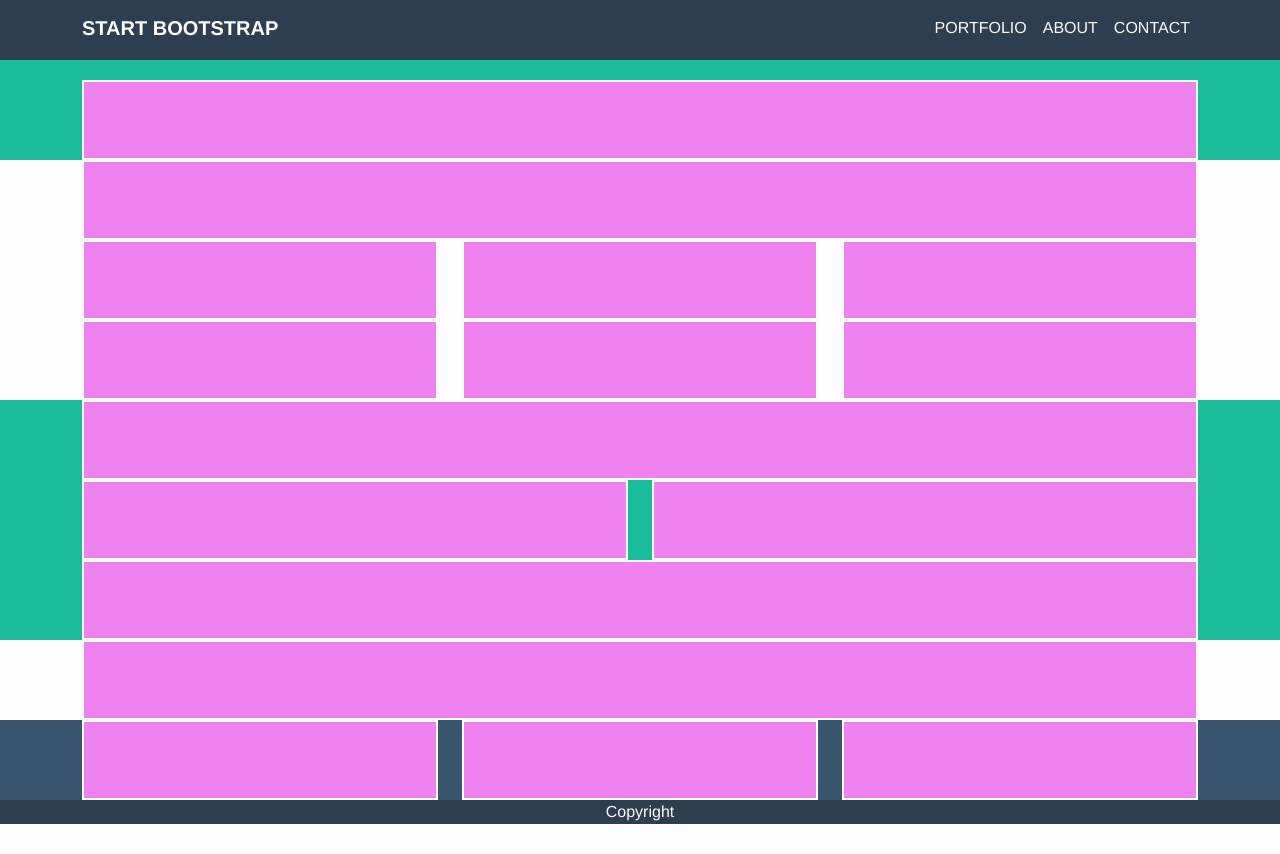
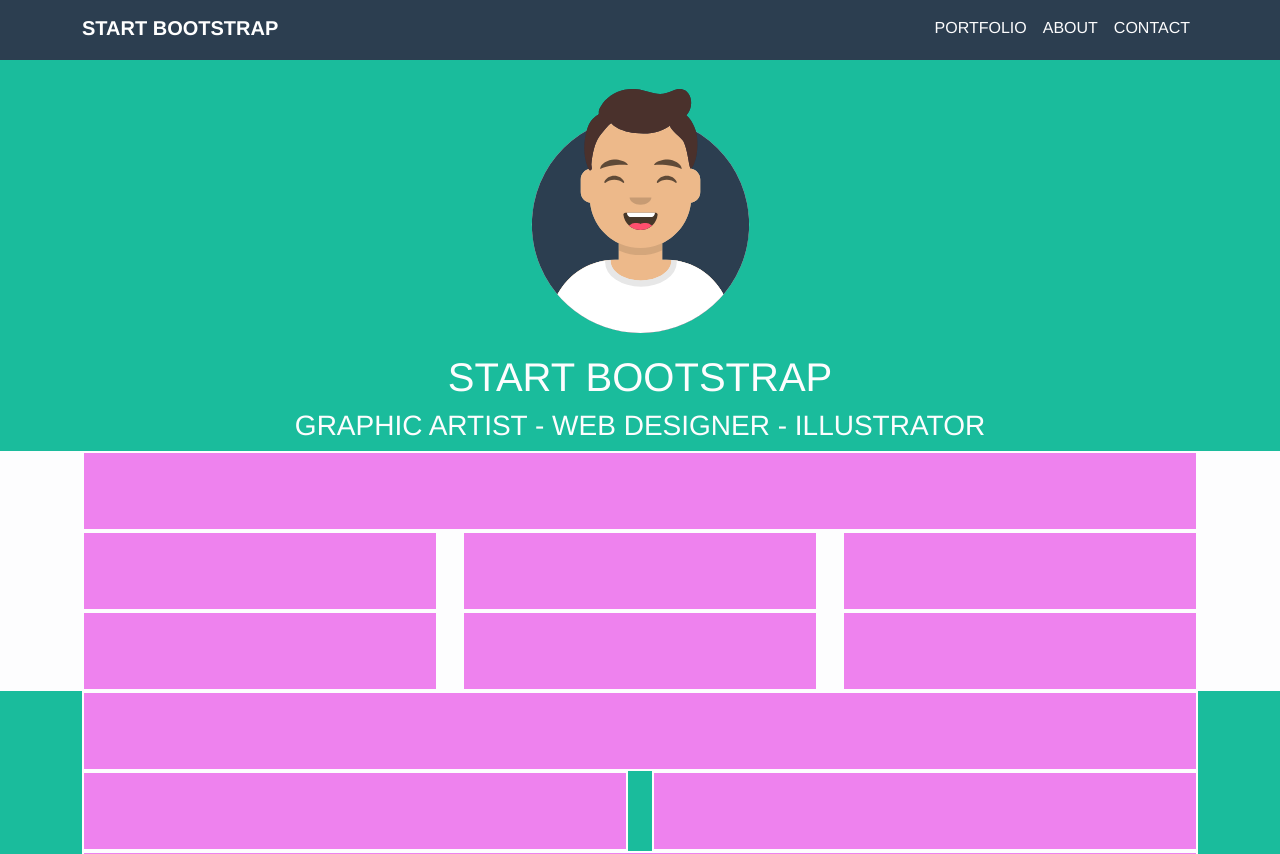
Before and after one commit to ginevrabotrugno/html-css-bootstrap-freelancer, a plain HTML site: page index.html in a window 1280 px wide. Shown: the top 854 px of the page. Before the commit the page ends 824 px from the top, so only its background shows below. Drawn offline with nearby package versions, Linux system fonts and the light colour scheme.

Commit message:
add jumbotron structure

```diff
--- a/css/style.css
+++ b/css/style.css
@@ -72,5 +72,11 @@ a {
 
 
 #jumbotron {
-    padding-top: 80px;
+    padding-top: 60px;
+    text-align: center;
 }
+
+#jumbotron img {
+    max-width: 25%;
+    padding: 20px;
+}
--- a/index.html
+++ b/index.html
@@ -61,7 +61,11 @@
 
                     <div class="col-12">
 
-                        <div class="box"></div>
+                        <img src="img/avatar.svg" alt="avatar">
+
+                        <h1>START BOOTSTRAP</h1>
+
+                        <h3>GRAPHIC ARTIST - WEB DESIGNER - ILLUSTRATOR</h3>
 
                     </div>
 
```
